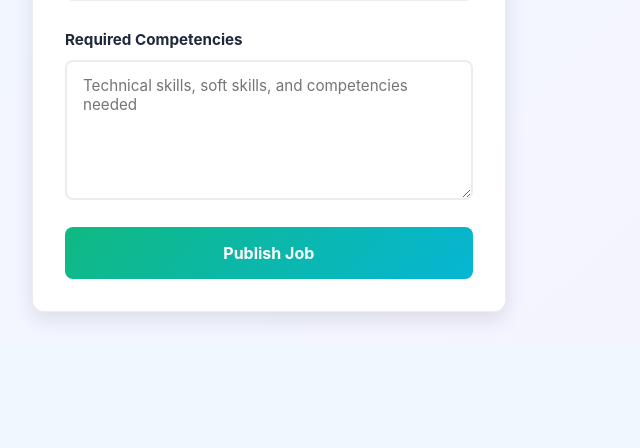
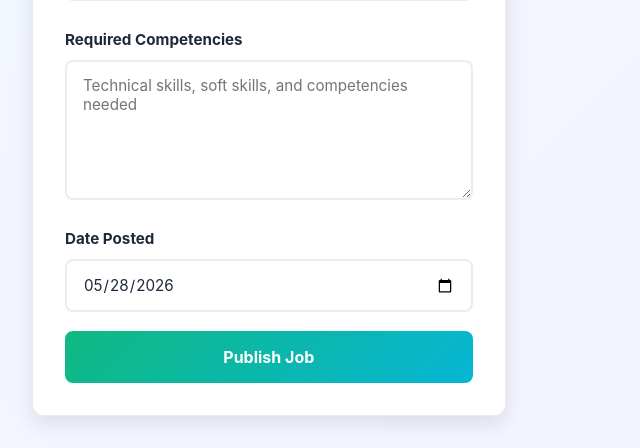
Before and after one commit to Amriti2/Ethio-health-care-, a Flask app: page /dashboard/jobs in a window 1280 px wide. Shown: the part 1484-1932 px from the top of the page, without its empty margins (0-640 px from the left). Before the commit the page ends 1807 px from the top, so only its background shows below. Run offline with Flask 3, Linux system fonts and the light colour scheme; the visitor is signed in with stand-in values (Sample User, id 1).

Commit message:
Add date posted field with calendar picker - CEO can select job posting date, displayed on all job pages

```diff
--- a/app.py
+++ b/app.py
@@ -968,6 +968,17 @@ def manage_jobs():
             responsibilities = request.form.get("responsibilities", "").strip()
             qualifications = request.form.get("qualifications", "").strip()
             competencies = request.form.get("competencies", "").strip()
+            posted_date_str = request.form.get("posted_date", "")
+
+            # Convert date string to timestamp
+            posted_timestamp = int(time.time())
+            if posted_date_str:
+                try:
+                    from datetime import datetime
+                    posted_dt = datetime.strptime(posted_date_str, "%Y-%m-%d")
+                    posted_timestamp = int(posted_dt.timestamp())
+                except:
+                    posted_timestamp = int(time.time())
 
             company_logo_filename = ""
             logo_file = request.files.get("company_logo")
@@ -991,7 +1002,7 @@ def manage_jobs():
                     "responsibilities": responsibilities,
                     "qualifications": qualifications,
                     "competencies": competencies,
-                    "posted_at": int(time.time()),
+                    "posted_at": posted_timestamp,
                     "applications": []
                 }
                 jobs_list = load_jobs()
@@ -1010,7 +1021,9 @@ def manage_jobs():
             return redirect(url_for("manage_jobs"))
 
     jobs_list = load_jobs()
-    return render_template("dashboard-jobs.html", jobs=jobs_list)
+    from datetime import datetime
+    today = datetime.now().strftime("%Y-%m-%d")
+    return render_template("dashboard-jobs.html", jobs=jobs_list, today=today)
 
 
 @app.route("/apply-job/<job_id>", methods=["GET", "POST"])
--- a/templates/apply-job.html
+++ b/templates/apply-job.html
@@ -283,6 +283,11 @@
                     <div class="job-summary-value">{{ job.salary or 'Competitive' }}</div>
                 </div>
 
+                <div class="job-summary-field">
+                    <div class="job-summary-label">📅 Posted Date</div>
+                    <div class="job-summary-value">{{ job.posted_at|datetimeformat }}</div>
+                </div>
+
                 {% if job.summary %}
                 <hr style="border: none; border-top: 1px solid rgba(0,0,0,0.1); margin: 1.5rem 0;">
                 <h4 style="color: var(--primary-blue); margin-bottom: 0.8rem;">Job Summary</h4>
--- a/templates/dashboard-jobs.html
+++ b/templates/dashboard-jobs.html
@@ -349,6 +349,11 @@
                         <textarea id="competencies" name="competencies" placeholder="Technical skills, soft skills, and competencies needed"></textarea>
                     </div>
 
+                    <div class="form-group">
+                        <label for="posted_date">Date Posted</label>
+                        <input id="posted_date" type="date" name="posted_date" required value="{{ today }}">
+                    </div>
+
                     <button type="submit" class="post-job-btn">Publish Job</button>
                 </form>
             </section>
--- a/templates/job-detail.html
+++ b/templates/job-detail.html
@@ -178,6 +178,10 @@
                 <div class="info-label">🏢 Department</div>
                 <div class="info-value">{{ job.role }}</div>
             </div>
+            <div class="info-block">
+                <div class="info-label">📅 Posted Date</div>
+                <div class="info-value">{{ job.posted_at|datetimeformat }}</div>
+            </div>
         </div>
 
         <h2 style="color: var(--primary-blue); margin-bottom: 1rem;">📋 Job Summary</h2>
--- a/templates/jobs.html
+++ b/templates/jobs.html
@@ -293,6 +293,10 @@
                         <span class="meta-label">📍 Location</span>
                         <span class="meta-value">{{ job.location or 'Various' }}</span>
                     </div>
+                    <div class="meta-item">
+                        <span class="meta-label">📅 Posted</span>
+                        <span class="meta-value">{{ job.posted_at|datetimeformat }}</span>
+                    </div>
                 </div>
 
                 <div class="job-description">
```
